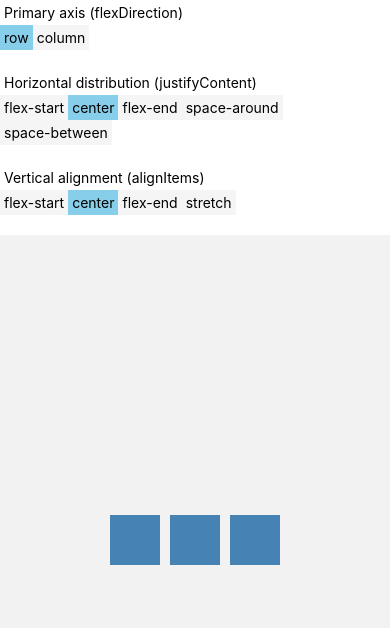
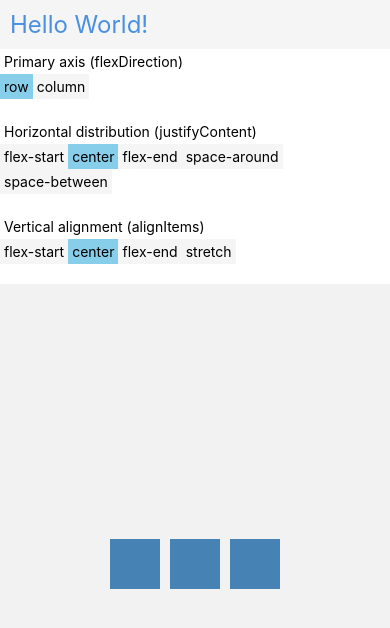
Before and after one commit to hoonio/rnexpress, a React Native app: screen / in a window 390 px wide. Shown: the top 628 px of the page. Built offline with nearby package versions, Linux system fonts and the light colour scheme.

Commit message:
4.3 text

```diff
--- a/App.js
+++ b/App.js
@@ -1,5 +1,5 @@
 import React from 'react'
-import { View, StyleSheet } from 'react-native'
+import { View, Text, StyleSheet } from 'react-native'
 
 import Toggle from './Toggle'
 
@@ -20,6 +20,7 @@ export default class App extends React.Component {
 
     return (
       <View style={styles.container}>
+        <Text style={styles.text}>Hello World!</Text>
         <Toggle
           label={'Primary axis (flexDirection)'}
           value={flexDirection}
@@ -52,6 +53,12 @@ const styles = StyleSheet.create({
   container: {
     flex: 1,
   },
+  text: {
+    backgroundColor: 'whitesmoke',
+    color: '#4A90E2',
+    fontSize: 24,
+    padding: 10,
+  },
   layout: {
     flex: 1,
     backgroundColor: 'rgba(0,0,0,0.05)',
```
